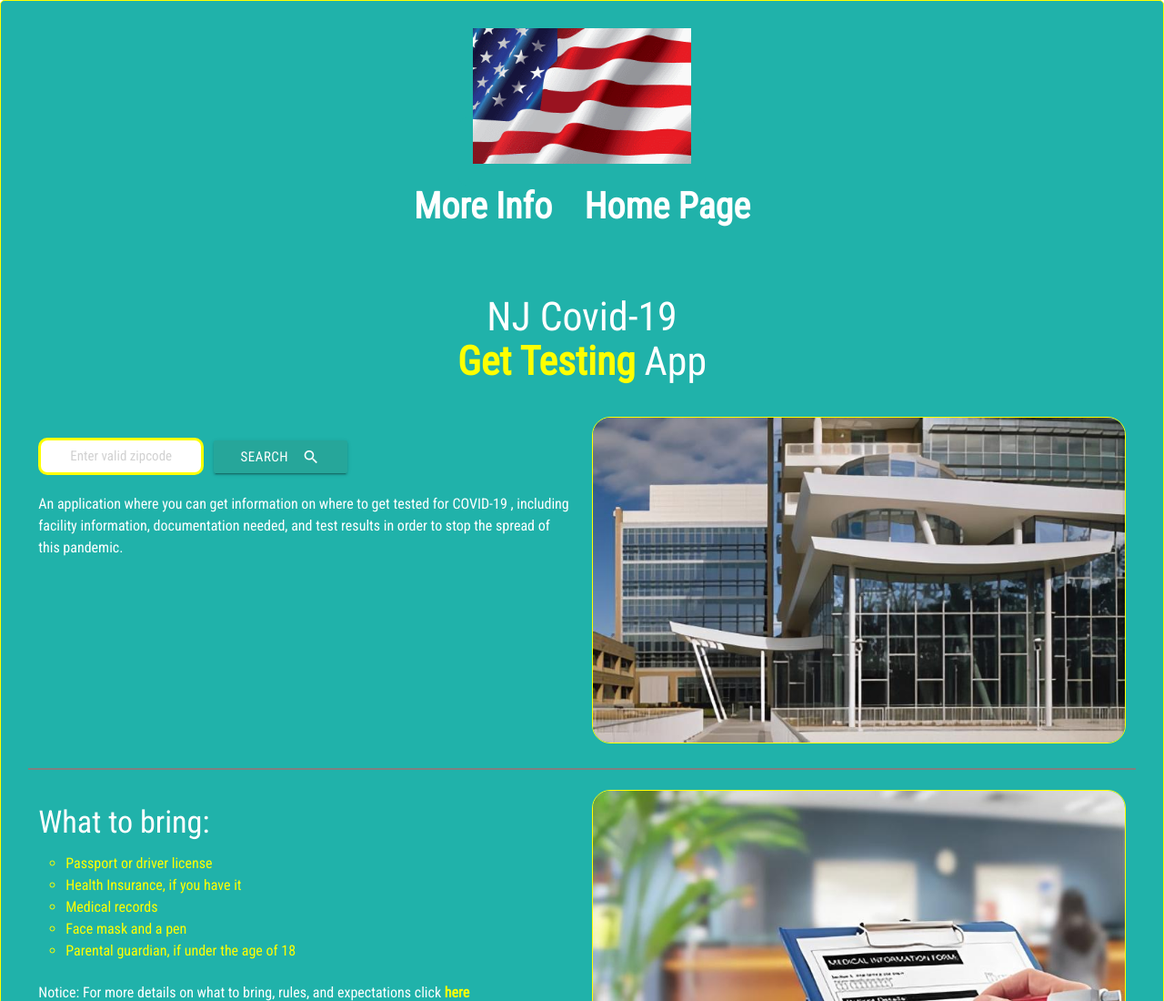
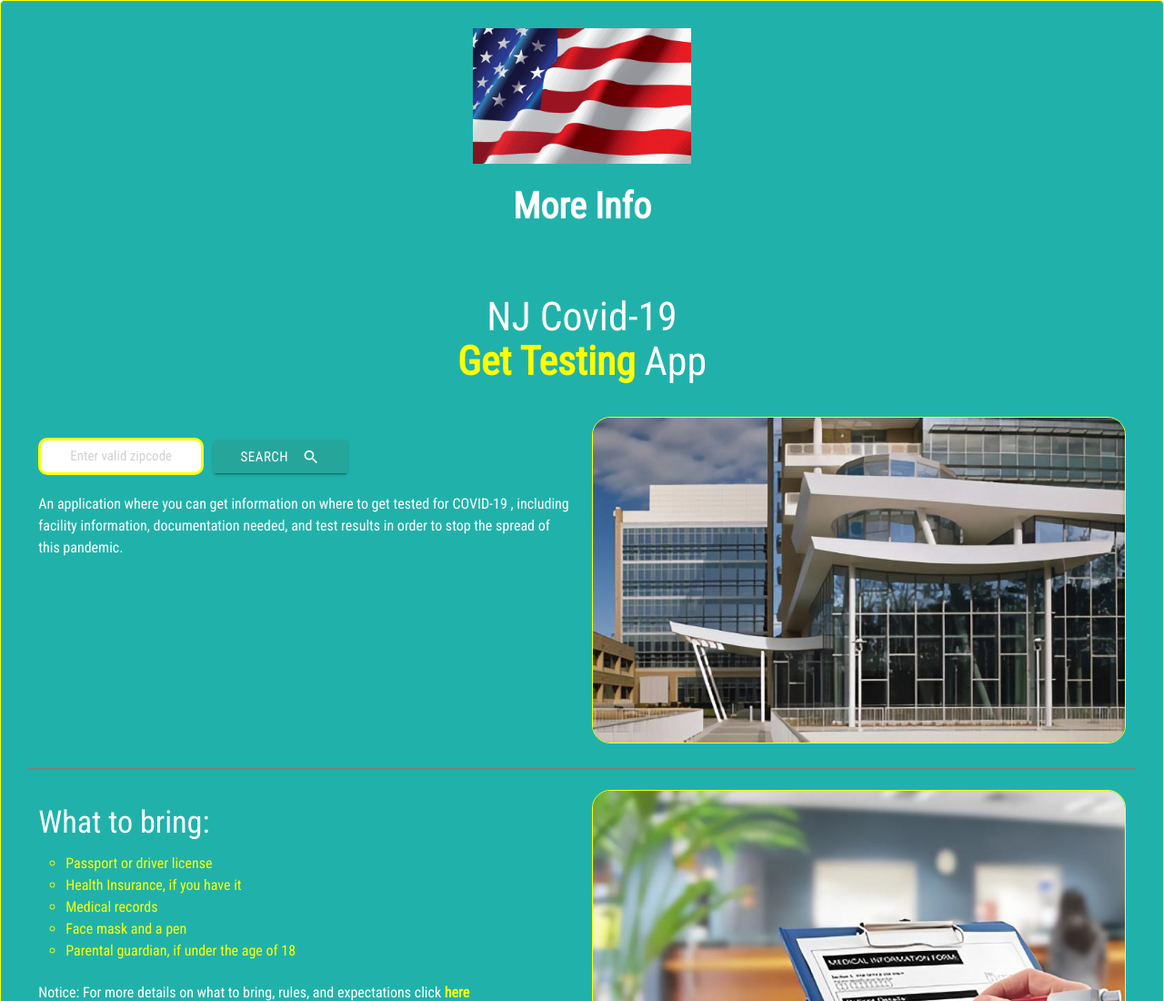
Before and after one commit to rquiroz32/Covid-19_TestingApp, a plain HTML site: page index.html in a window 1280 px wide. Shown: the top 1100 px of the page at 91% size. Drawn offline with nearby package versions, Linux system fonts and the light colour scheme.

Commit message:
Updating Homepage

```diff
--- a/index.html
+++ b/index.html
@@ -37,7 +37,6 @@
           <a href="#home" class="active"><img class='flagLogo' src='./assets/images/logo.gif' alt='logoImage'></a>
           <div id="myLinks">
             <a href="./moreInfo.html">More Info</a>
-            <a href="./index.html">Home Page</a>
           </div>
 
           </a>
```
